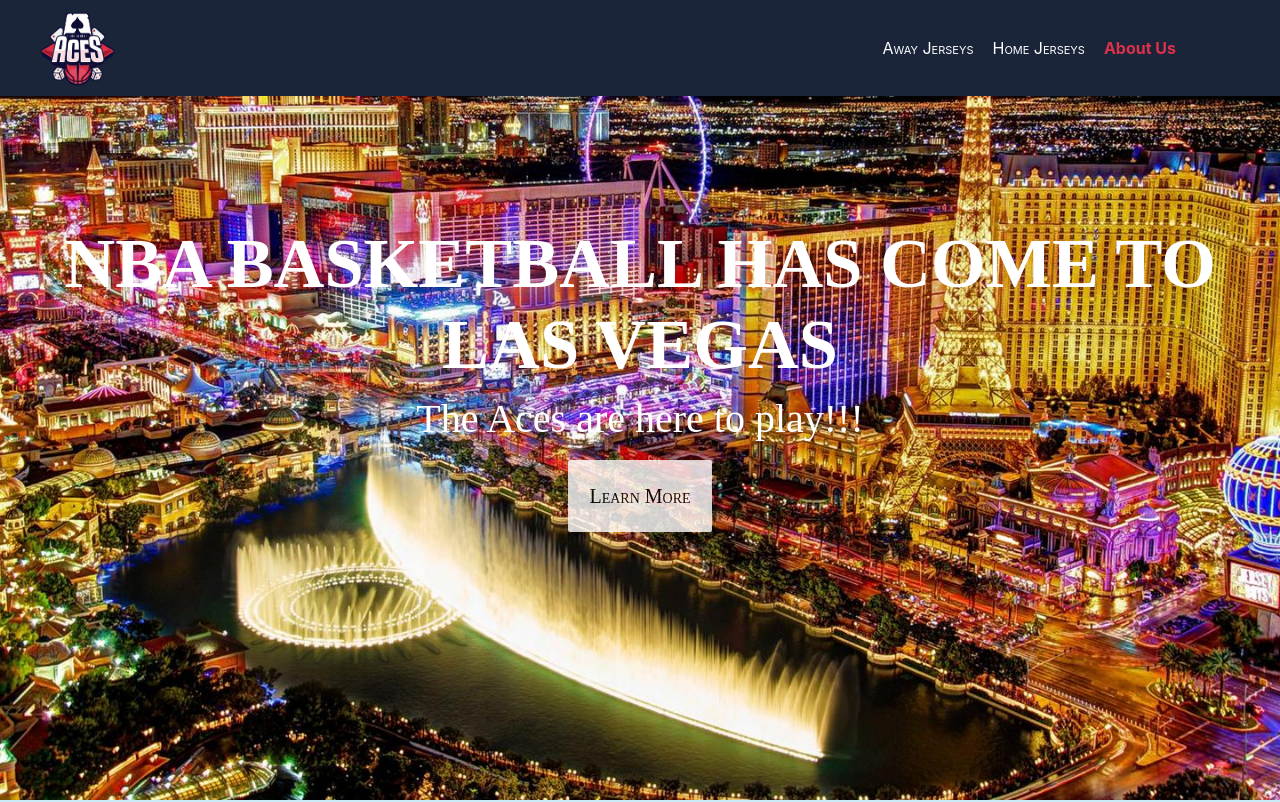
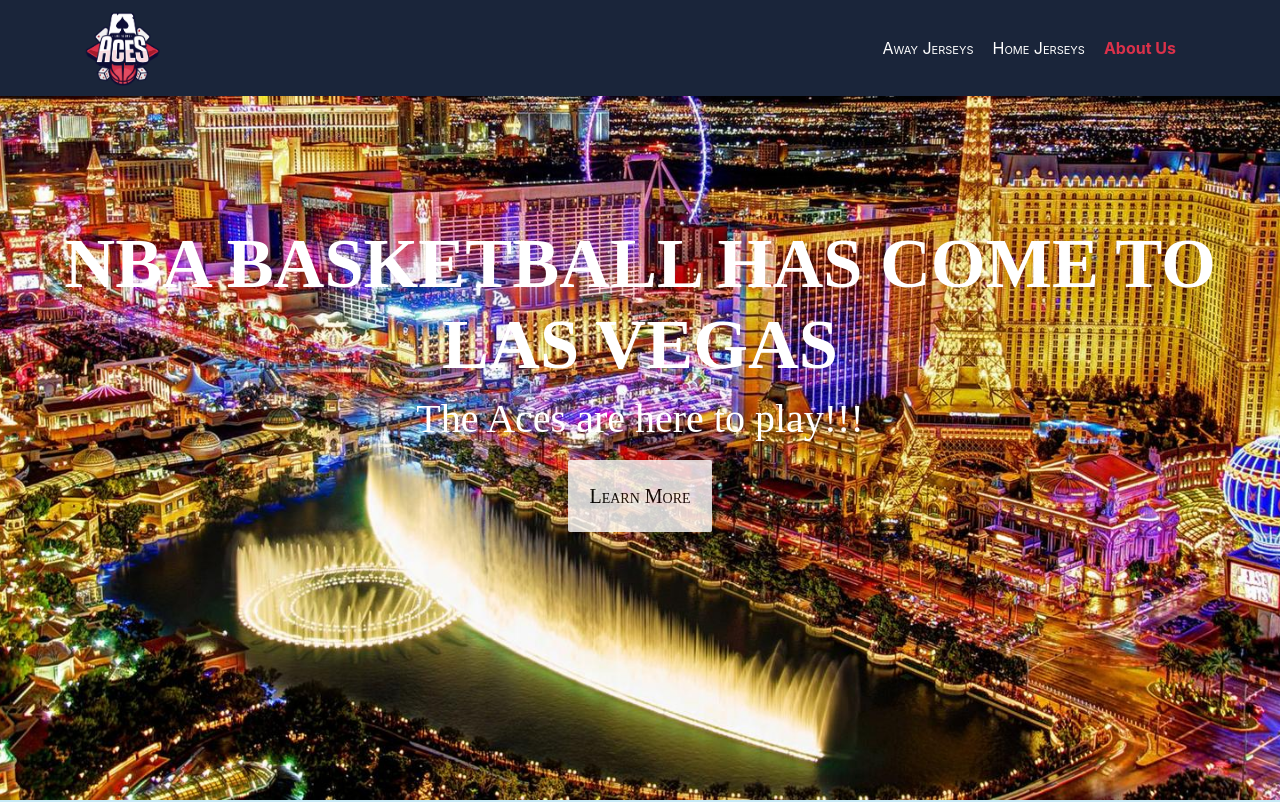
Before and after one commit to JordanGarrett/Las_Vegas_Aces, a plain HTML site: page index.html in a window 1280 px wide. Shown: the top 802 px of the page. Drawn offline with Linux system fonts and the light colour scheme.

Commit message:
Fixed Logo in Nav Bar

```diff
--- a/css/scrolling-nav.css
+++ b/css/scrolling-nav.css
@@ -27,7 +27,6 @@ header {
 }
 
 img.logopic {
-    margin-left: -60%;
     width:75px;
     height:75px;
 }
```
